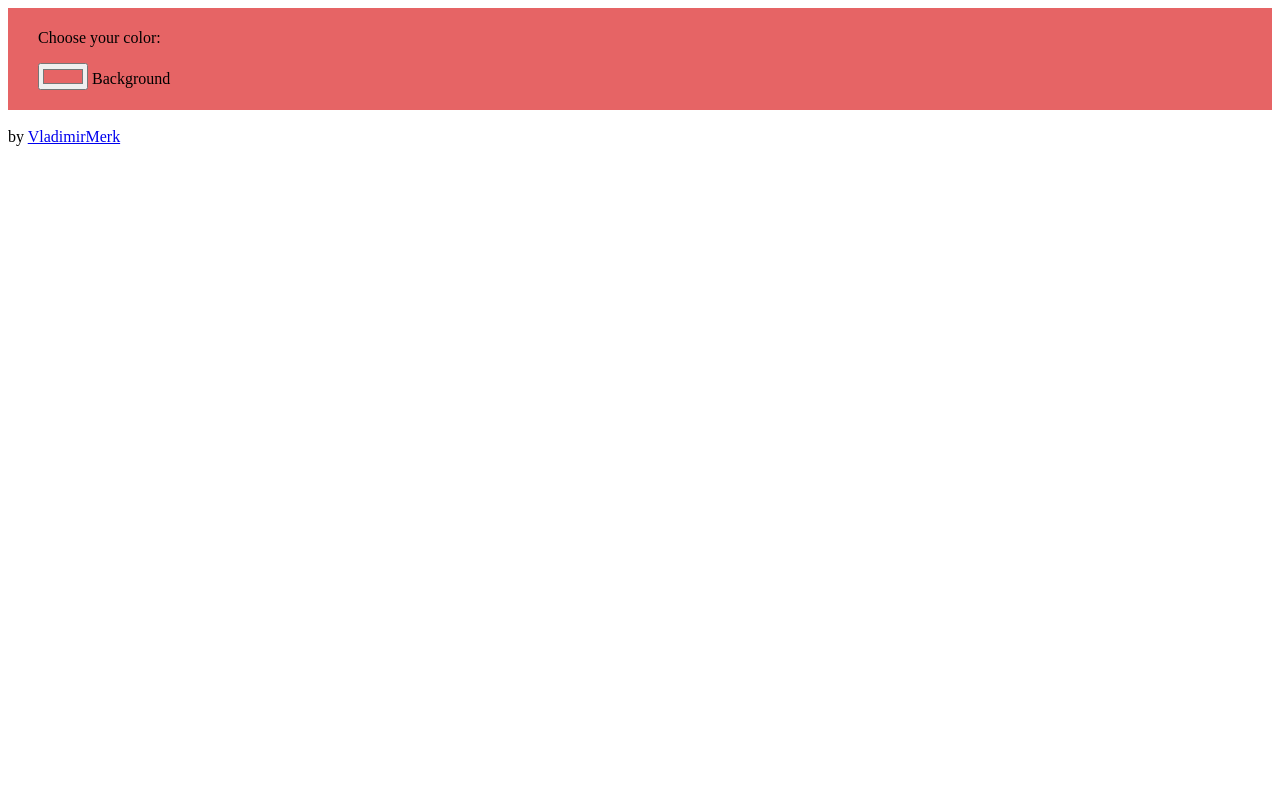
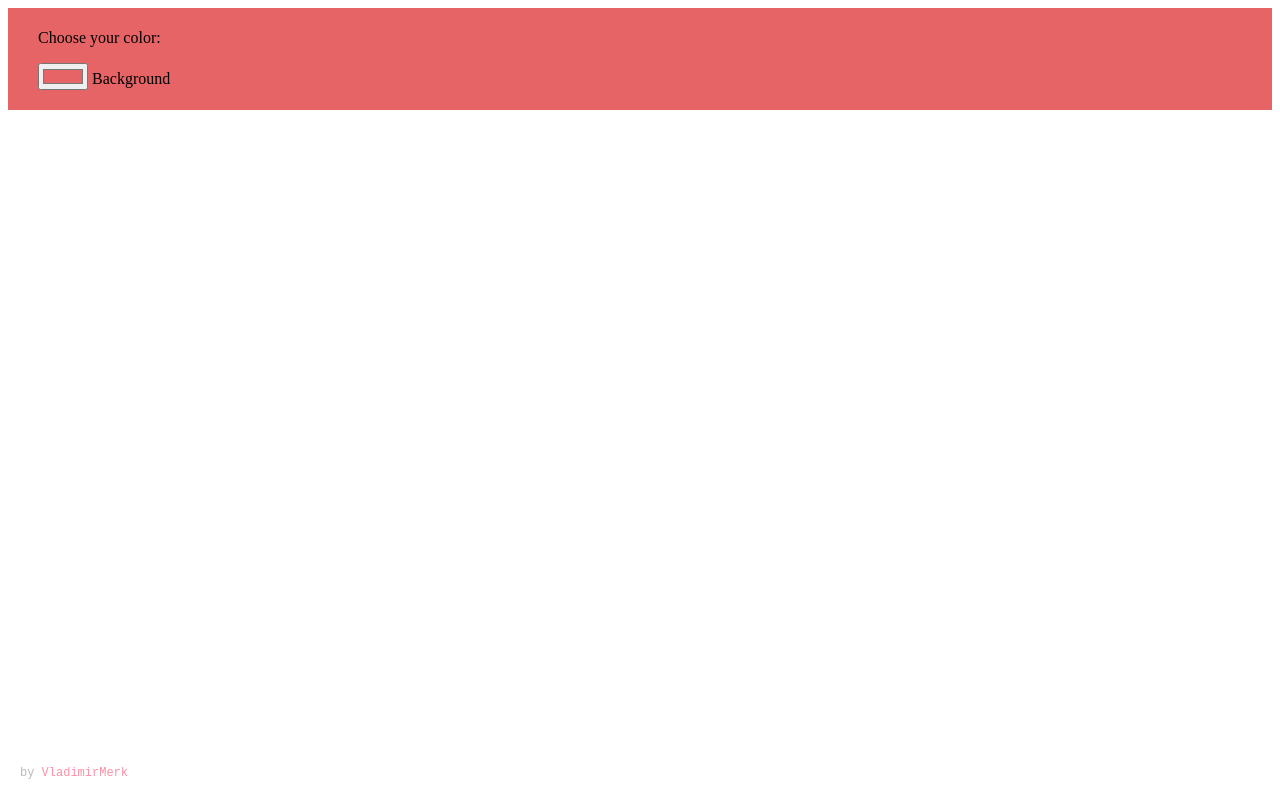
Before and after one commit to VladimirMerk/color-invertor, a plain HTML site: page index.html in a window 1280 px wide. Drawn offline with Linux system fonts and the light colour scheme.

Commit message:
Update index.html

```diff
--- a/index.html
+++ b/index.html
@@ -8,6 +8,26 @@
     <style>
     #main {
         padding: 5px 30px 20px;
+    }
+    #credit {
+        position: absolute;
+        font-family: monospace;
+        font-size: 12px;
+        color: #B9B9B9;
+        margin-top: 70px;
+        left: 20px;
+        bottom: 20px;
+    }
+
+    a,
+    a:visited {
+      text-decoration: none;
+      color: #FC90A5;
+    }
+
+    a:focus,
+    a:hover {
+      color: #DC7E91;
     }
     </style>
 </head>
```
